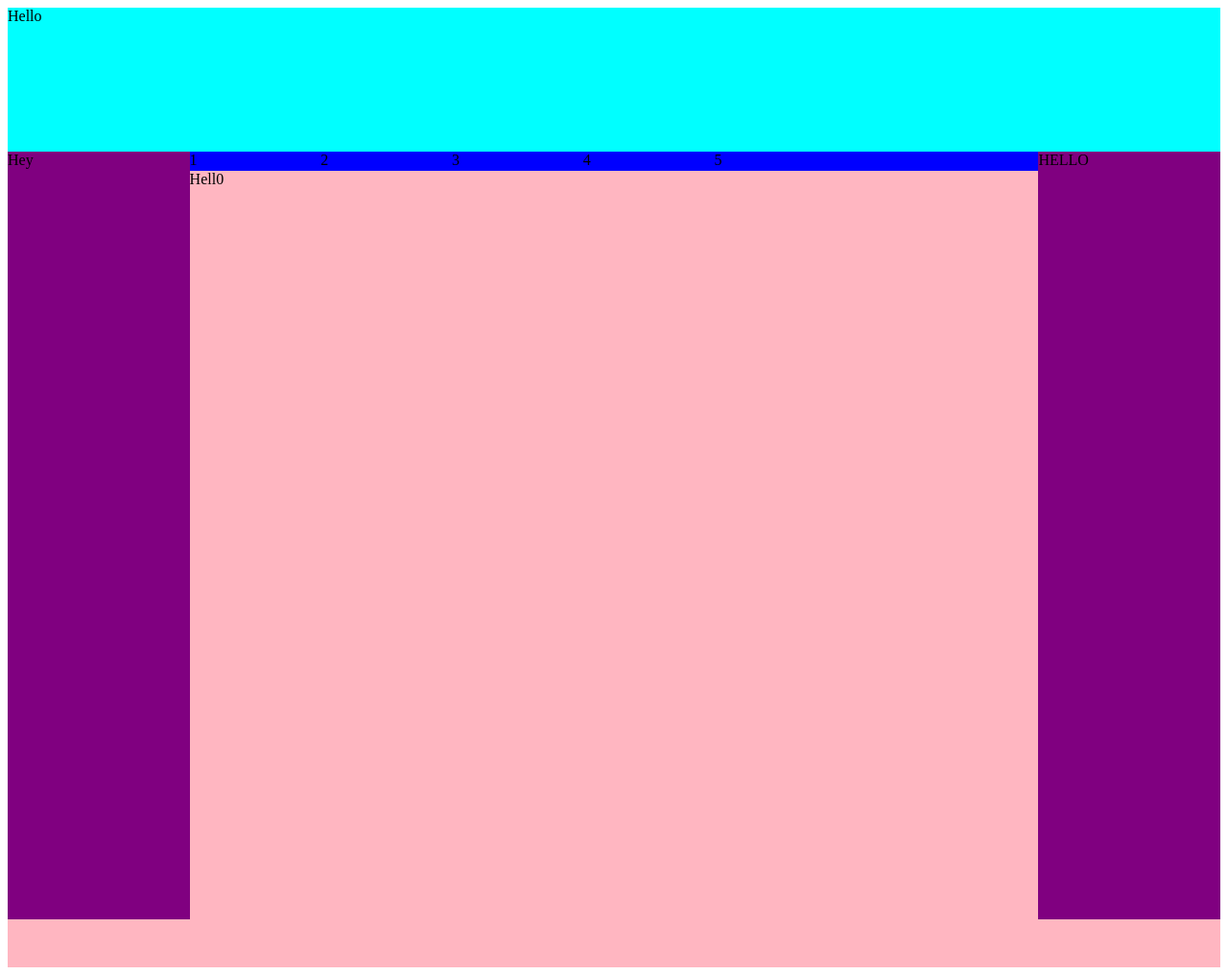
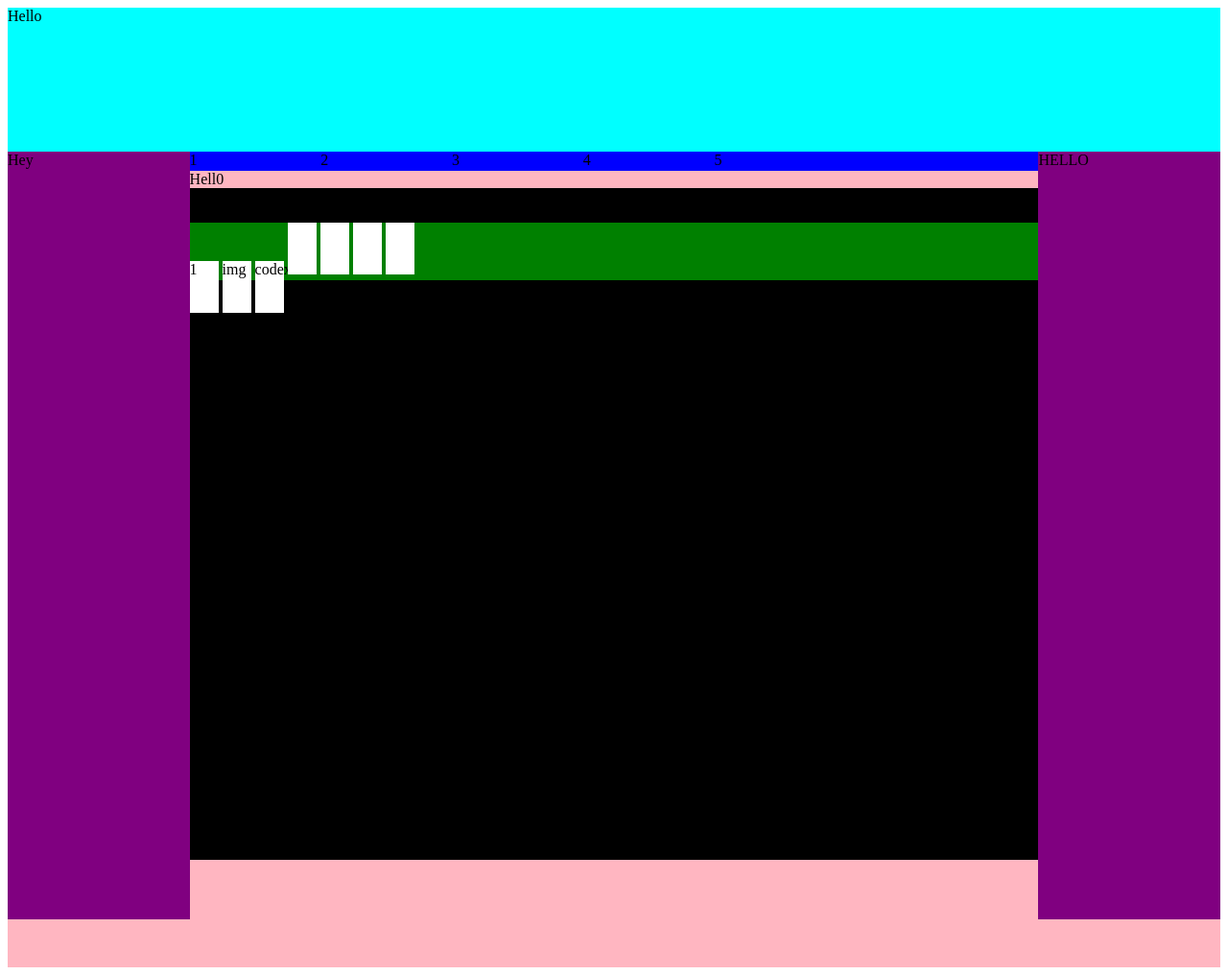
Before and after one commit to Jendelheim/Genesis, a PHP site: page / in a window 1280 px wide. Shown: the whole page at 96% size. Run offline with PHP 8.4, Linux system fonts and the light colour scheme.

Commit message:
Working on the list item class and its component classes

```diff
--- a/NumeroUno/index.html
+++ b/NumeroUno/index.html
@@ -24,7 +24,31 @@
                     <div class="sorting"> 5 </div>
                 </div>
 
-                <div id="mainWindow"> Hell0</div>
+                <div id="mainWindow"> Hell0
+                    <div id="list">
+                      <br></br>
+                        <div class="listItem">
+                            <div class="ordinal">
+                              1
+                            </div>
+                            <div class="logo">
+                              img
+                            </div>
+                            <div class="code">
+                              codexd
+                            </div>
+                            <div class="text">
+                            </div>
+                            <div class="turnover">
+                            </div>
+                            <div class="odds">
+                            </div>
+                            <div class="refLink">
+                            </div>
+
+                        </div>
+                    </div>
+                </div>
 
             </div>
 
--- a/NumeroUno/stylesheet.css
+++ b/NumeroUno/stylesheet.css
@@ -41,6 +41,12 @@ div {
     width: 100%;
     min-height: 780px;
 }
+#list {
+  background-color: black;
+  width: 100%;
+  min-height: 700px;
+}
+
 
 
 #leftAdBar {
@@ -54,6 +60,54 @@ div {
 
 
 
+.listItem {
+  background-color: green;
+  width: 100%;
+  height: 10%;
+  min-height: 40px;
+  max-height: 60px;
+}
+.ordinal{
+  background-color: white;
+  height: 90%;
+  width: 30px;
+}
+
+.logo {
+  background-color: white;
+  height: 90%;
+  width: 30px;
+}
+
+.code {
+  background-color: white;
+  height: 90%;
+  width: 30px;
+}
+
+.text {
+  background-color: white;
+  height: 90%;
+  width: 30px;
+}
+
+.turnover {
+  background-color: white;
+  height: 90%;
+  width: 30px;
+}
+
+.odds {
+  background-color: white;
+  height: 90%;
+  width: 30px;
+}
+
+.refLink {
+  background-color: white;
+  height: 90%;
+  width: 30px;
+}
 
 .adBars {
     background-color: purple;
```
